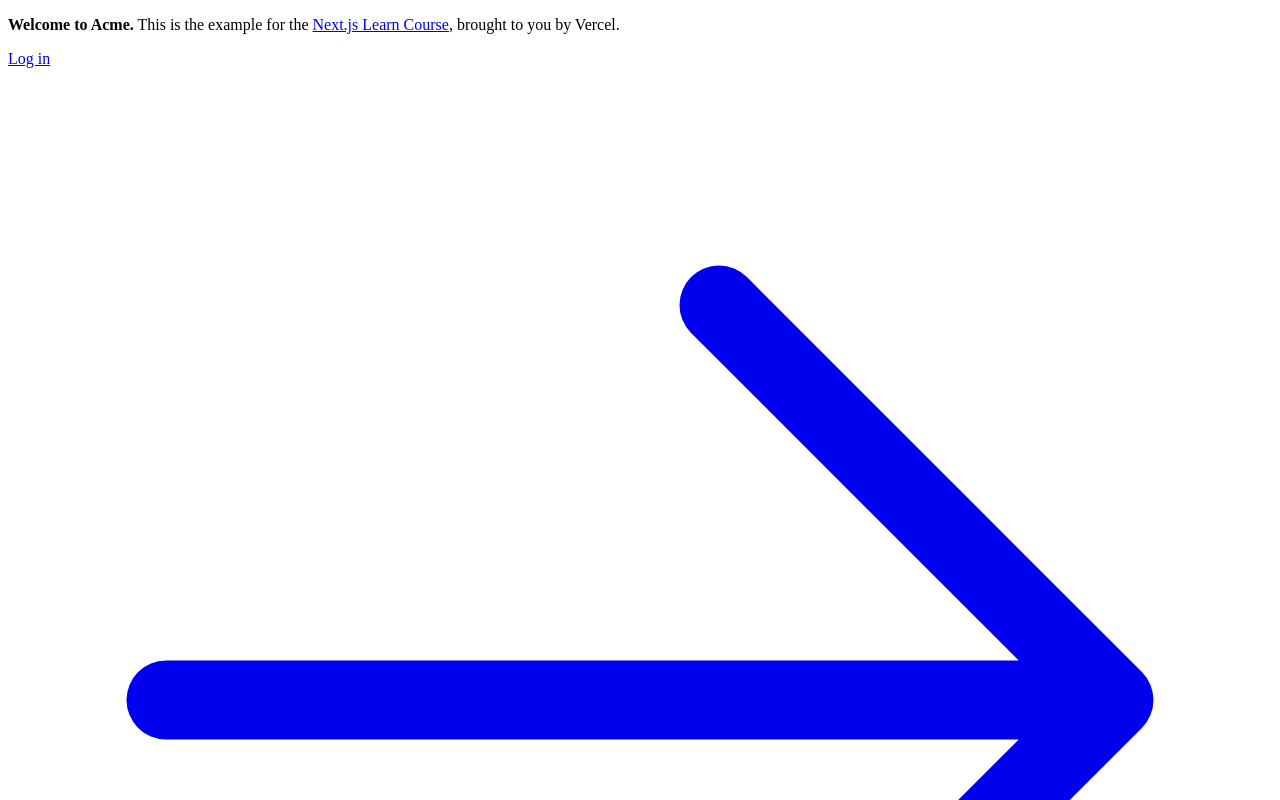
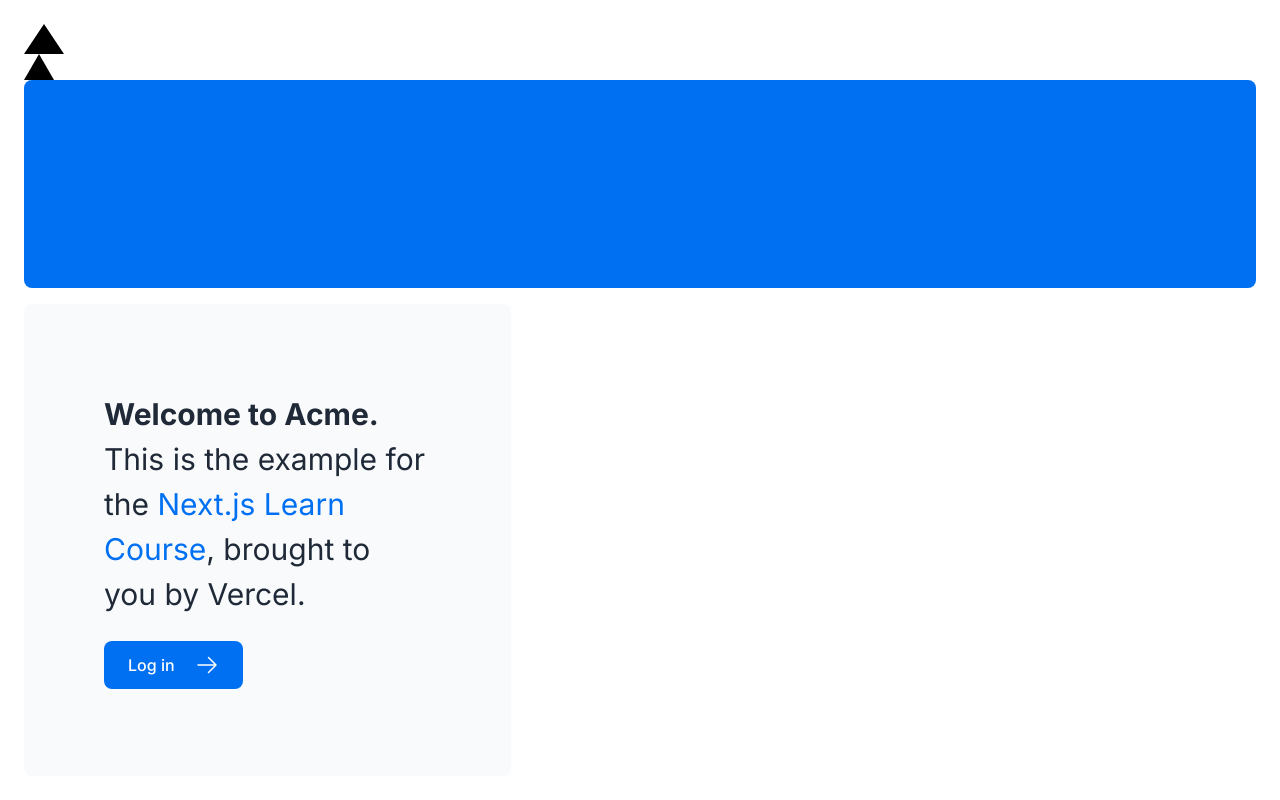
Before and after one commit to arata-7/nextjs-dashboard, a Next.js app: page / in a window 1280 px wide. Shown: the top 800 px of the page. Built offline with nearby package versions, Linux system fonts and the light colour scheme.

Commit message:
Initial Commit

```diff
--- a/app/layout.tsx
+++ b/app/layout.tsx
@@ -1,3 +1,6 @@
+import '@/app/ui/global.css';
+import { inter } from '@/app/ui/fonts';
+
 export default function RootLayout({
   children,
 }: {
@@ -5,7 +8,7 @@
 }) {
   return (
     <html lang="en">
-      <body>{children}</body>
+      <body className={`${inter.className} antialiased`}>{children}</body>
     </html>
   );
 }
--- a/app/page.tsx
+++ b/app/page.tsx
@@ -1,10 +1,15 @@
 import AcmeLogo from '@/app/ui/acme-logo';
 import { ArrowRightIcon } from '@heroicons/react/24/outline';
 import Link from 'next/link';
+import styles from '@/app/ui/home.module.css';
 
 export default function Page() {
   return (
     <main className="flex min-h-screen flex-col p-6">
+      <div className={styles.shape} />
+      <div
+  className="relative w-0 h-0 border-l-[15px] border-r-[15px] border-b-[26px] border-l-transparent border-r-transparent border-b-black"
+/>
       <div className="flex h-20 shrink-0 items-end rounded-lg bg-blue-500 p-4 md:h-52">
         {/* <AcmeLogo /> */}
       </div>
--- /dev/null
+++ b/app/ui/fonts.ts
@@ -0,0 +1,3 @@
+import { Inter } from 'next/font/google';
+
+export const inter = Inter({ subsets: ['latin']});
--- /dev/null
+++ b/app/ui/home.module.css
@@ -0,0 +1,7 @@
+.shape {
+    height: 0;
+    width: 0;
+    border-bottom: 30px solid black;
+    border-left: 20px solid transparent;
+    border-right: 20px solid transparent;
+  }
```
